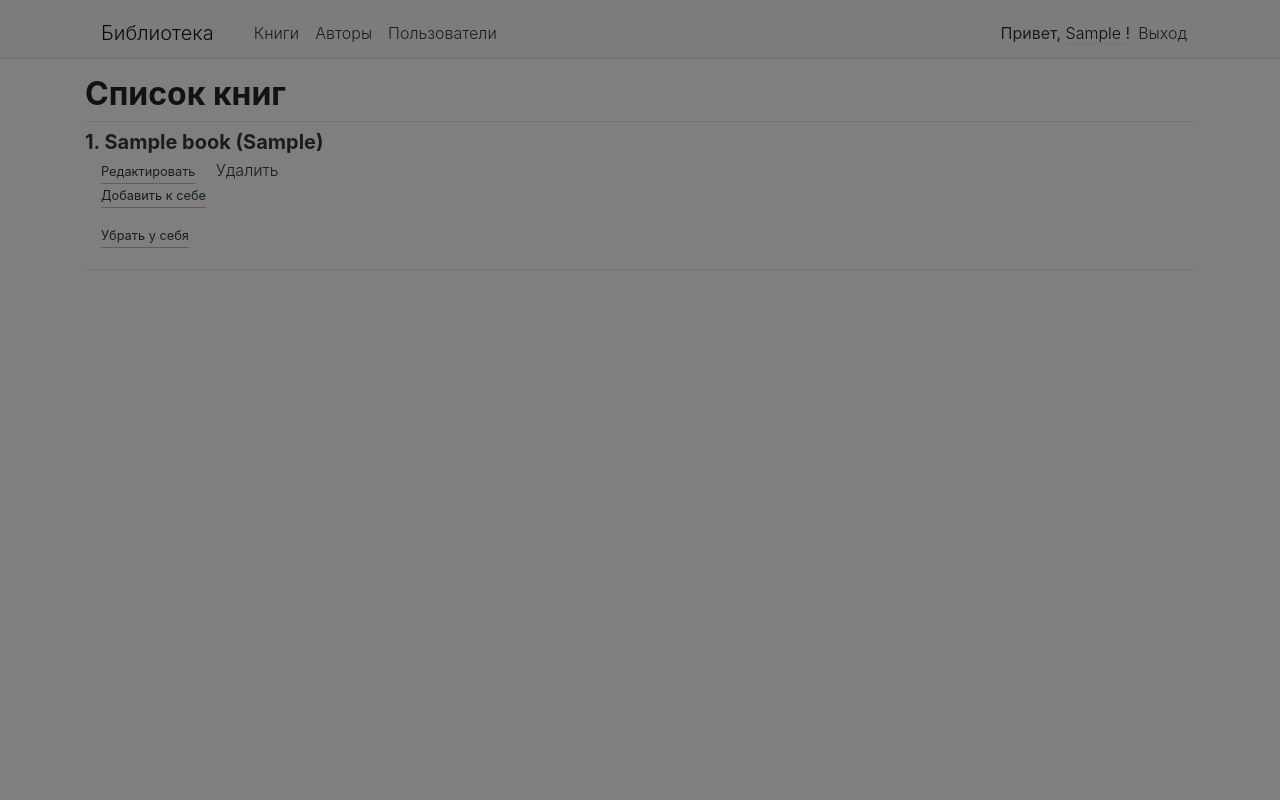
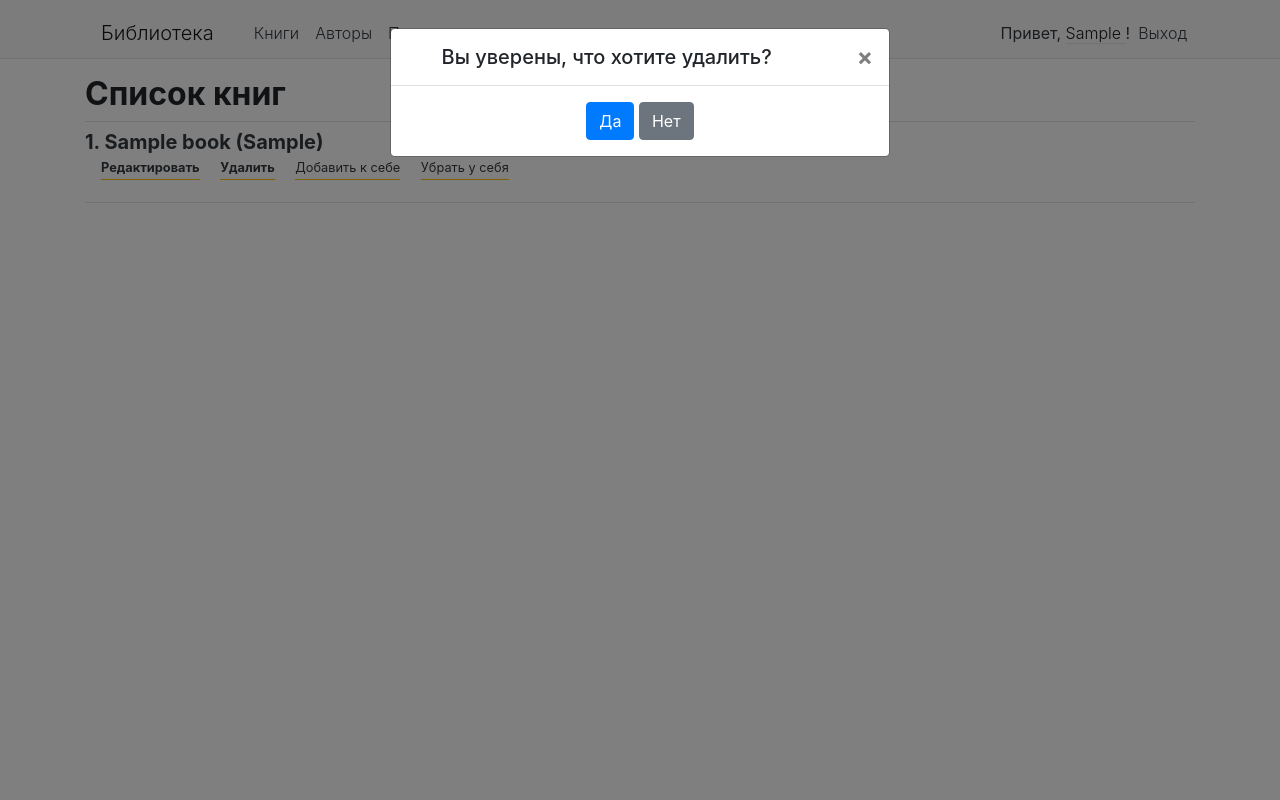
Before and after one commit to Bak0903/end_exam, a Django app: page / in a window 1280 px wide, after a click on "Удалить". Run offline with Django 3.2, Linux system fonts and the light colour scheme; a user stored in the database is signed in; tables that the repository leaves empty hold one stand-in row (values such as "Sample post"); some libraries are stand-ins or nearby versions.

Commit message:
Добавил модалку для удаления.

```diff
--- a/my_project/webapp/static/js/main.js
+++ b/my_project/webapp/static/js/main.js
@@ -24,8 +24,8 @@ $(document).on('click', '.remove_from_bookcase', function () {
     });
 });
 
-window.onload = () => {
-    let url = $('#delete_item').data('url');
+$(document).on('click', '.delete_item', function () {
+    let url = $(this).data('url');
     let modal = $('#confirm_delete');
     modal.attr('href', url);
-    };
+});
--- a/my_project/webapp/templates/book/books.html
+++ b/my_project/webapp/templates/book/books.html
@@ -7,20 +7,21 @@
     {% if user.is_staff %}
         <a class="text-decoration-none text-dark d-inline-block pb-0 mb-0 font-weight-light ml-3 mt-1"
            href="{% url 'webapp:update_book' book.pk %}">
-           <span class="small border-bottom border-warning pb-1">Редактировать</span></a>
+           <span class="small border-bottom border-warning pb-1 font-weight-bold">Редактировать</span></a>
         <a class="text-decoration-none text-dark d-inline-block pb-0 mb-0 font-weight-light ml-3 mt-1">
             <span
-                id = "delete_item"
+                id = "delete_btn_{{ book.pk }}"
                 data-toggle="modal"
                 data-target="#delete_item"
                 data-url="{% url 'webapp:delete_book' book.pk %}"
+                class="delete_item small border-bottom border-warning pb-1 font-weight-bold"
             >Удалить
             </span>
         </a>
     {% endif %}
     {% if user.is_authenticated %}
         <form id="add-form-{{ book.pk }}" method="get"
-            action="{% url 'webapp:add_to_bookcase' book.pk %}">
+            action="{% url 'webapp:add_to_bookcase' book.pk %}" class="d-inline-block">
             {% csrf_token %}
             <div
                 class="add_to_bookcase text-decoration-none text-dark d-inline-block pb-0 mb-0 font-weight-light ml-3 mt-1"
@@ -29,7 +30,7 @@
            <span class="small border-bottom border-warning pb-1">Добавить к себе</span></div>
         </form>
         <form id="remove-form-{{ book.pk }}" method="get"
-            action="{% url 'webapp:remove_from_bookcase' book.pk %}">
+            action="{% url 'webapp:remove_from_bookcase' book.pk %}" class="d-inline-block">
             {% csrf_token %}
             <div
                 class="remove_from_bookcase text-decoration-none text-dark d-inline-block pb-0 mb-0 font-weight-light ml-3 mt-1"
--- a/my_project/webapp/templates/delete_modal.html
+++ b/my_project/webapp/templates/delete_modal.html
@@ -3,14 +3,14 @@
     <div class="modal-dialog" role="document">
         <div class="modal-content text-center">
             <div class="modal-header">
-                <h5 class="card-header text-center">Вы уверены, что хотите удалить?</h5>
+                <h5 class="m-auto">Вы уверены, что хотите удалить?</h5>
                 <button type="button" class="close" data-dismiss="modal" aria-label="Close">
                     <span aria-hidden="true">&times;</span>
                 </button>
             </div>
             <div class="modal-body">
-                <a id="confirm_delete" class="btn btn-primary modal_btn" href="#">Да</a>
-                <a class="btn btn-secondary modal_btn" href="#">Нет</a>
+                <a id="confirm_delete" class="btn btn-primary modal_btn" href='#'>Да</a>
+                <a class="btn btn-secondary modal_btn" href="{{ request.path }}">Нет</a>
             </div>
         </div>
     </div>
--- a/my_project/webapp/views/book.py
+++ b/my_project/webapp/views/book.py
@@ -57,11 +57,12 @@ class BookUpdateView(LoginRequiredMixin, PermissionRequiredMixin, UpdateView):
 
 
 def delete_book(request, book_pk):
+    print(book_pk)
     book = get_object_or_404(Book, pk=book_pk)
     if request.user.is_staff:
         book.is_deleted = True
         book.save()
-    return redirect('webapp:author', pk=book.author.pk)
+    return redirect('webapp:books')
 
 
 def download_file(request, book_pk):
```
